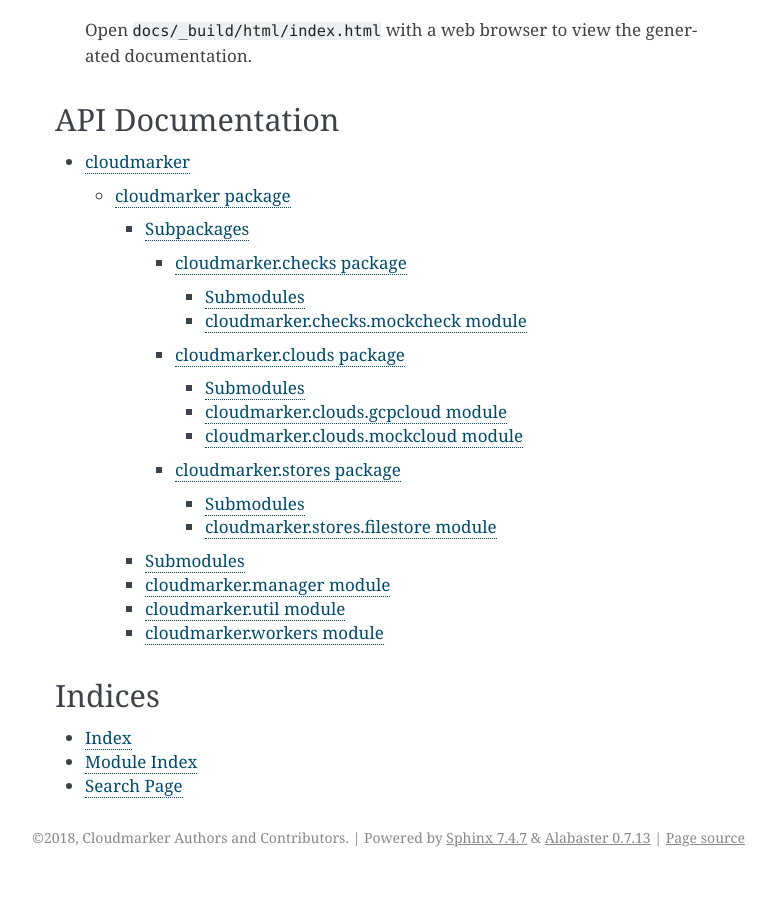
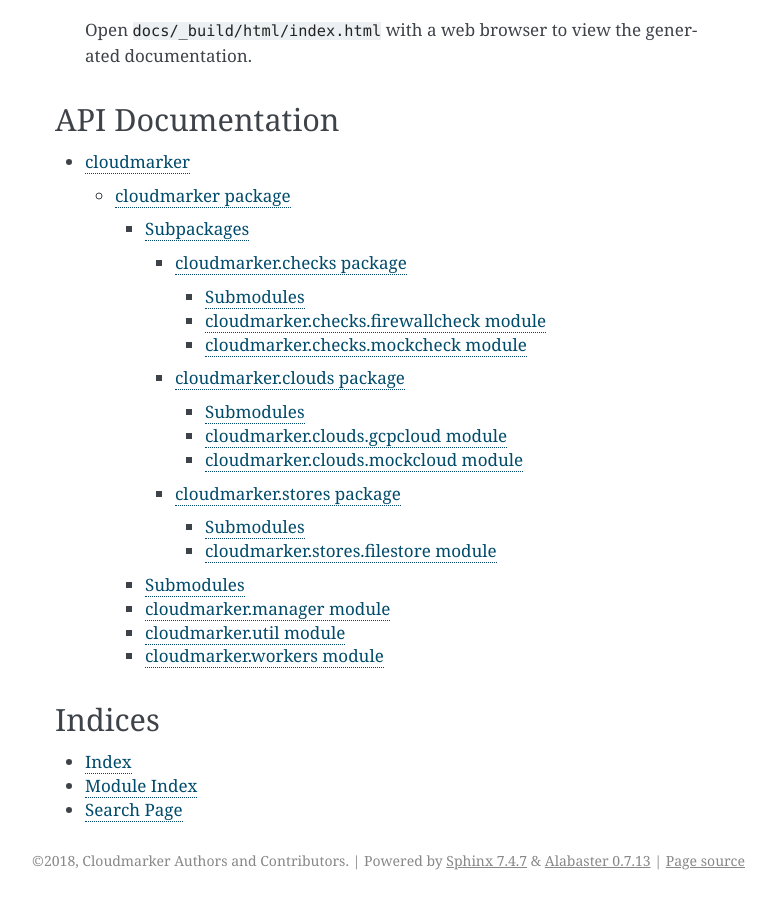
Before and after one commit to risingstar120/cloudmarker, a Sphinx documentation site: the page built from docs/index.rst, in a window 1280 px wide and 900 px high, scrolled down 1093 px. Shown: the whole window, without its empty margins (365-1141 px from the left). Built offline with Sphinx 7.4.7, drawn with Linux system fonts in a browser that asks for light colours; before the commit the page ends 1970 px from its top, so only the background shows below that.

Commit message:
Generate documentation for firewallcheck module

```diff
--- a/docs/api/cloudmarker.checks.rst
+++ b/docs/api/cloudmarker.checks.rst
@@ -9,6 +9,14 @@ cloudmarker.checks package
 Submodules
 ----------
 
+cloudmarker.checks.firewallcheck module
+---------------------------------------
+
+.. automodule:: cloudmarker.checks.firewallcheck
+    :members:
+    :undoc-members:
+    :show-inheritance:
+
 cloudmarker.checks.mockcheck module
 -----------------------------------
 
```
